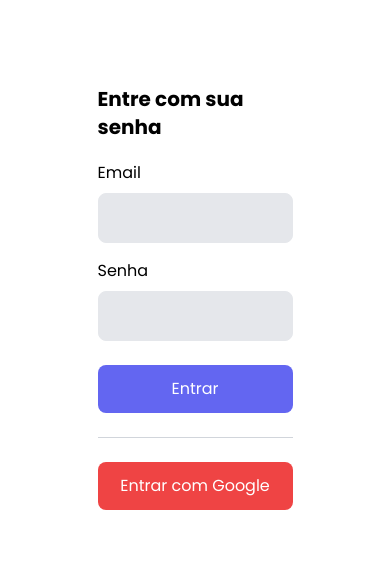
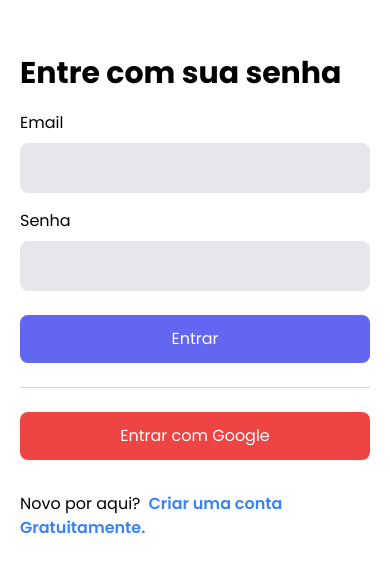
Before and after one commit to IagoMesquita/admin-template, a Next.js app: page /authentication in a window 390 px wide. Shown: the part 125-698 px from the top of the page. Built offline with nearby package versions, Linux system fonts and the light colour scheme.

Commit message:
faet: finish screen login

```diff
--- a/src/pages/authentication.tsx
+++ b/src/pages/authentication.tsx
@@ -1,4 +1,5 @@
 import AuthInput from "@/components/auth/AuthInput";
+// import Image from "next/image";
 import { useState } from "react";
 
 export default function Authentication() {
@@ -16,9 +17,16 @@
   }
 
   return (
-    <div className="h-screen flex flex-col items-center  justify-center ">
-      <div className="w-1/2">
-        <h1 className={`text-xl font-bold mb-5`}>
+    <div className="h-screen flex  items-center  justify-center ">
+      <div className="hidden md:block md:w-1/2">
+        <img
+          src="https://source.unsplash.com/random"
+          alt="Imagens aleatótias da tela de autenticação"
+          className=" h-screen w-full object-cover"
+        />
+      </div>
+      <div className=" m-10 w-full md:w-1/2">
+        <h1 className={`text-3xl font-bold mb-5`}>
           {mode === 'login' ? 'Entre com sua senha' : 'Cadastre-se na Plataforma'}
         </h1>
         <AuthInput
@@ -55,6 +63,35 @@
         >
           Entrar com Google
         </button>
+
+        {mode === 'login' ? (
+          <p className="mt-8">
+            Novo por aqui?
+            <a onClick={() => setMode('register')}
+              className={`
+                text-blue-500 hover:text-blue-700 font-semibold
+                cursor-pointer
+                pl-2
+              `}
+            >
+              Criar uma conta Gratuitamente.
+            </a>
+          </p>
+        ) :(
+          <p className="mt-8">
+          Já faz parte da nossa comunidade?
+          <a onClick={() => setMode('login')}
+            className={`
+              text-blue-500 hover:text-blue-700 font-semibold
+              cursor-pointer
+              pl-2
+            `}
+          >
+            Entre com suas Credenciais.
+          </a>
+        </p>
+        )}
+
       </div>
     </div>
 
```
